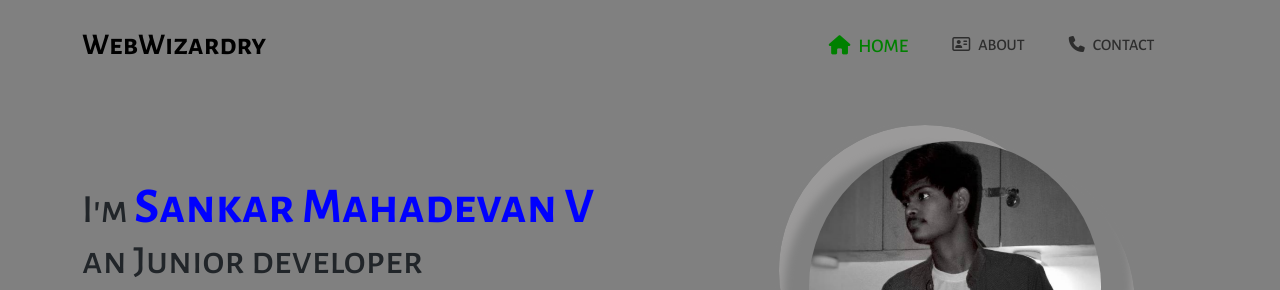
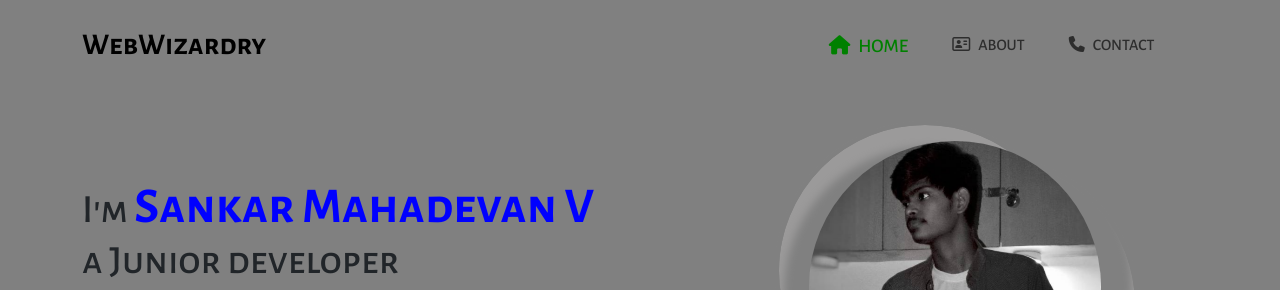
Before and after one commit to sankar-md/Portfolio, a plain HTML site: page index.html in a window 1280 px wide. Shown: the top 290 px of the page. Drawn offline with nearby package versions, Linux system fonts and the light colour scheme.

Commit message:
Update index.html

```diff
--- a/index.html
+++ b/index.html
@@ -58,7 +58,7 @@
             <div id="detail-about" class="col-md-6 order-2 order-md-1">
               <div id="profile-container" class="container-fluid">
                   <h1 id="hello">Hello!</h1>
-                  <h1 id="detail-info">I'm <span>Sankar Mahadevan V </span><br>an Junior developer</h1>
+                  <h1 id="detail-info">I'm <span>Sankar Mahadevan V </span><br>a Junior developer</h1>
                   <p id="info">As an aspiring professional web developer and Python data analyst, I'm passionate about crafting seamless digital experiences and unraveling the stories hidden within complex datasets. </p>
                   <p id="icon-holder">
                     Follow me on
```
